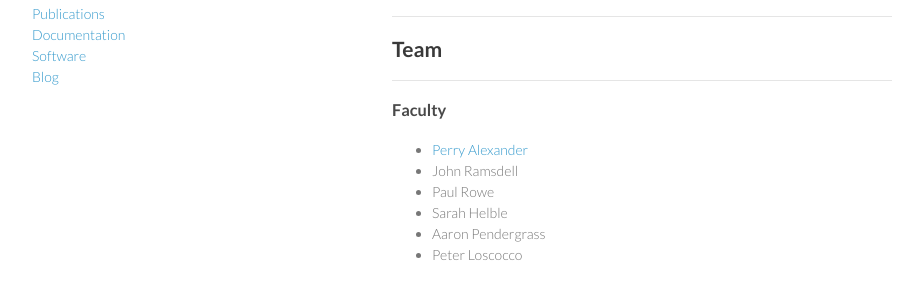
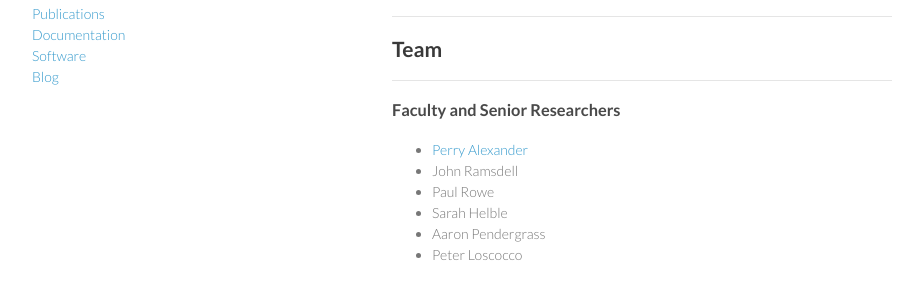
Before and after one commit to ku-sldg/copland, a Jekyll site: the page built from index.md, in a window 1280 px wide. Shown: the part 189-474 px from the top of the page, without its empty margins (178-1097 px from the left). Built offline with Jekyll 4.4.1, drawn with Linux system fonts in a browser that asks for light colours.

Commit message:
updating people layout

```diff
--- a/_includes/people.html
+++ b/_includes/people.html
@@ -1,4 +1,4 @@
-### Faculty
+### Faculty and Senior Researchers
 
 <ul>
 {% for person in site.data.people %}
```
